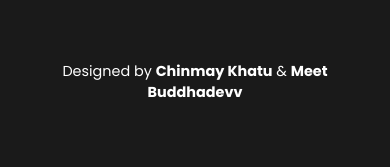
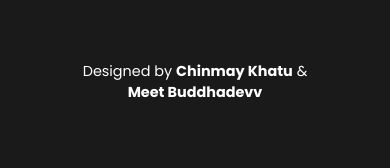
Before and after one commit to MVJC/MVJC-15, a plain HTML site: page index.html in a window 390 px wide. Shown: the part 4346-4514 px from the top of the page. Drawn offline with nearby package versions, Linux system fonts and the light colour scheme.

Commit message:
Update style.css

```diff
--- a/style.css
+++ b/style.css
@@ -785,3 +785,19 @@ img
     position: relative; /* Needed for absolute positioning of credits */
   }
 }
+
+/* Mobile Styling Adjustments */
+@media screen and (max-width: 788px) {
+  .designed-credits-bottom {
+    text-align: center; /* Ensure the text is centered on mobile */
+  }
+
+  .designed-credits-bottom p {
+    line-height: 1.5; /* Adjust spacing between lines */
+  }
+
+  .designed-credits-bottom a:nth-child(2)::before {
+    content: "\a"; /* Insert a line break before Meet Buddhadevv */
+    white-space: pre; /* Ensure the line break is properly rendered */
+  }
+}
```
